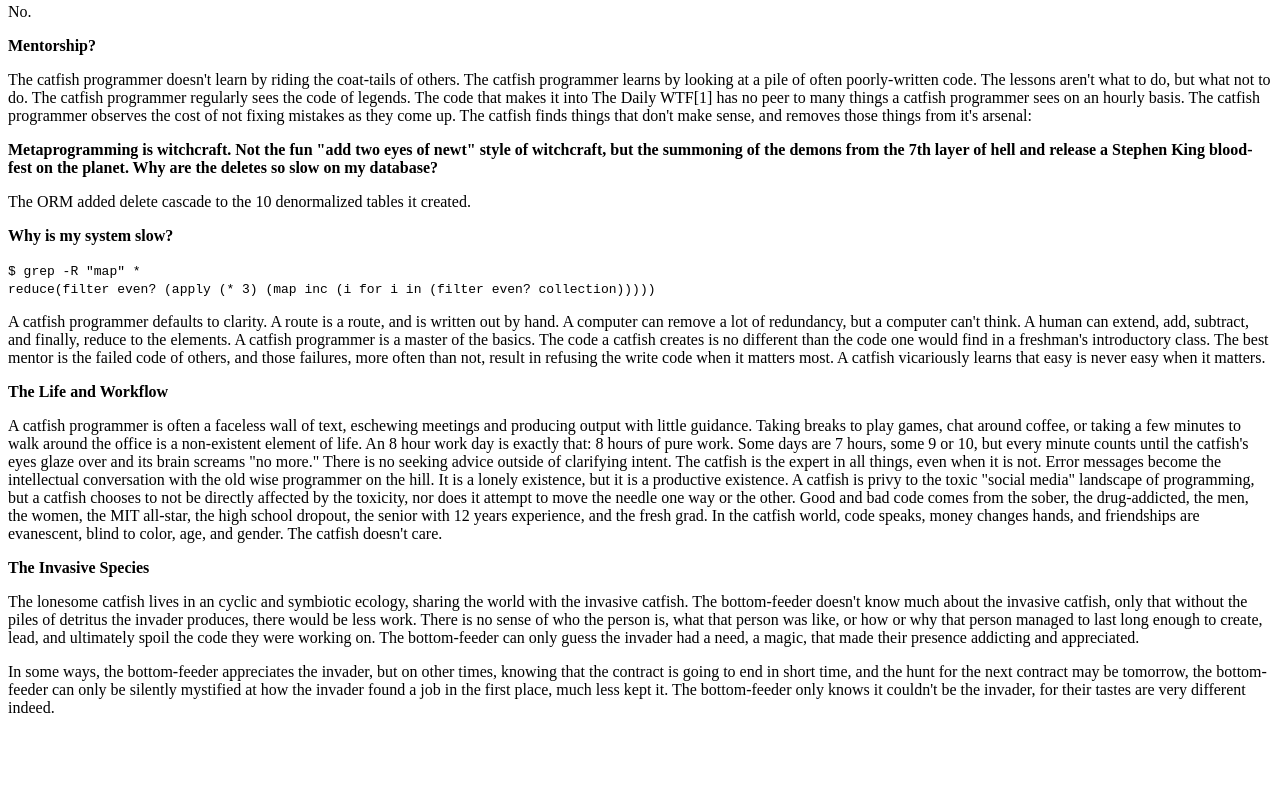
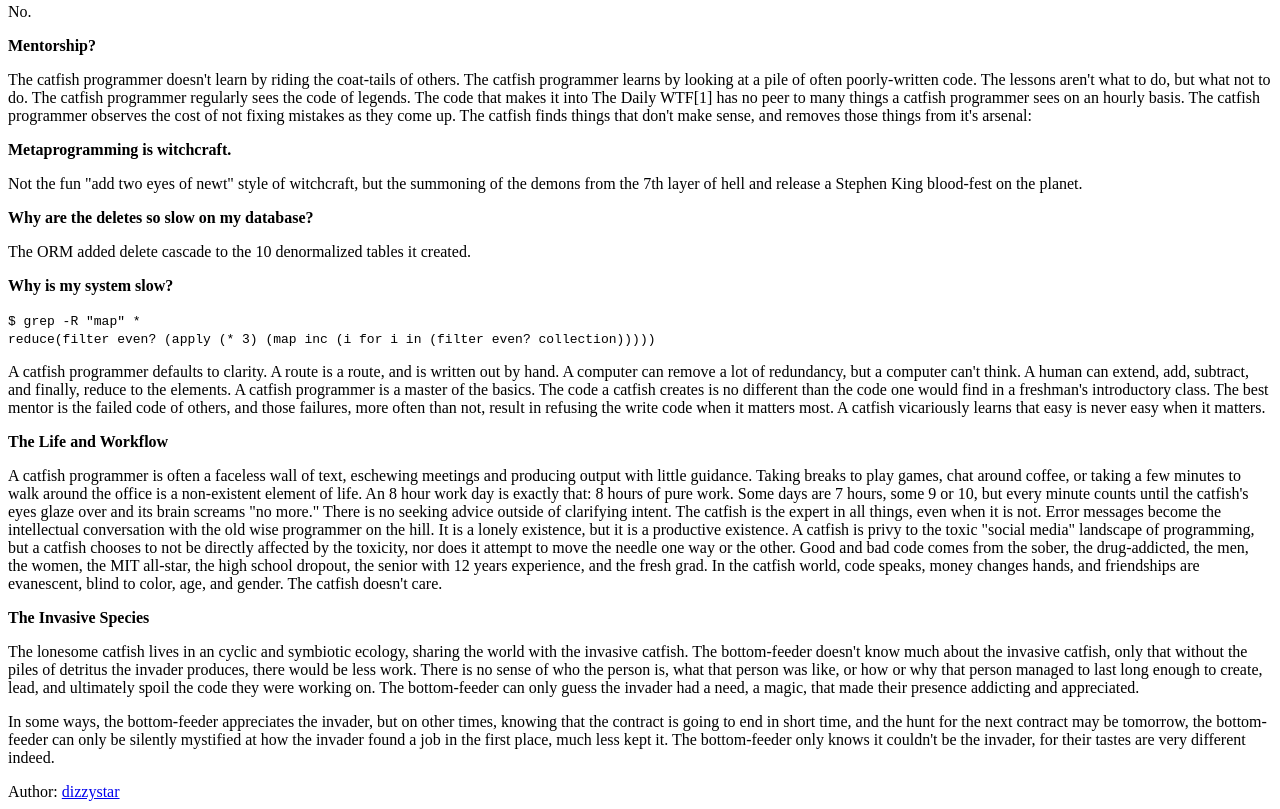
Before and after one commit to catfishdev/catfishdev.github.io, a plain HTML site: page index.html in a window 1280 px wide. Shown: the part 400-1209 px from the top of the page. Before the commit the page ends 1133 px from the top, so only its background shows below. Drawn offline with Linux system fonts and the light colour scheme.

Commit message:
Add author and fix markup

```diff
--- a/index.html
+++ b/index.html
@@ -61,10 +61,13 @@
     </p>
 
     <b>
-      Metaprogramming is witchcraft. Not the fun "add two eyes of newt" style of
-      witchcraft, but the summoning of the demons from the 7th layer of hell and
-      release a Stephen King blood-fest on the planet.
+      Metaprogramming is witchcraft.
     </b>
+    <p>
+      Not the fun "add two eyes of newt" style of witchcraft, but the summoning
+      of the demons from the 7th layer of hell and release a Stephen King
+      blood-fest on the planet.
+    </p>
 
     <b>Why are the deletes so slow on my database?</b>
     <p>
@@ -142,5 +145,13 @@
       less kept it. The bottom-feeder only knows it couldn't be the invader, for
       their tastes are very different indeed.
     </p>
+
+    Author:
+    <a
+      href="https://news.ycombinator.com/user?id=dizzystar"
+      target="_blank"
+      rel="noopener noreferrer author"
+      >dizzystar</a
+    >
   </body>
 </html>
```
